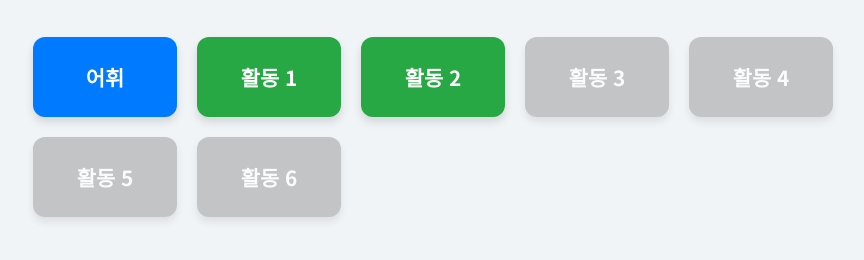
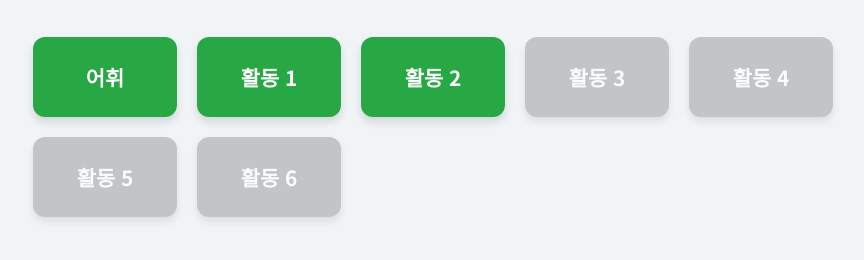
Before and after one commit to sometime4224-hnu/hnu-4A-korean-study-app, a plain HTML site: page c1/index.html in a window 1280 px wide. Shown: the part 330-590 px from the top of the page, without its empty margins (207-1071 px from the left). Drawn offline with Linux system fonts and the light colour scheme; no server answers.

Commit message:
Update index.html

```diff
--- a/c1/index.html
+++ b/c1/index.html
@@ -93,7 +93,7 @@
 <body>
     <h1>1장 활동을 선택하세요</h1>
     <div class="button-container">
-        <a href="v1.html" class="activity-button btn-vocabulary">어휘</a>
+        <a href="v1.html" class="activity-button">어휘</a>
         <a href="a1.html" class="activity-button">활동 1</a>
         <a href="a2.html" class="activity-button">활동 2</a>
         <a href="a3.html" class="activity-button">활동 3</a>
```
